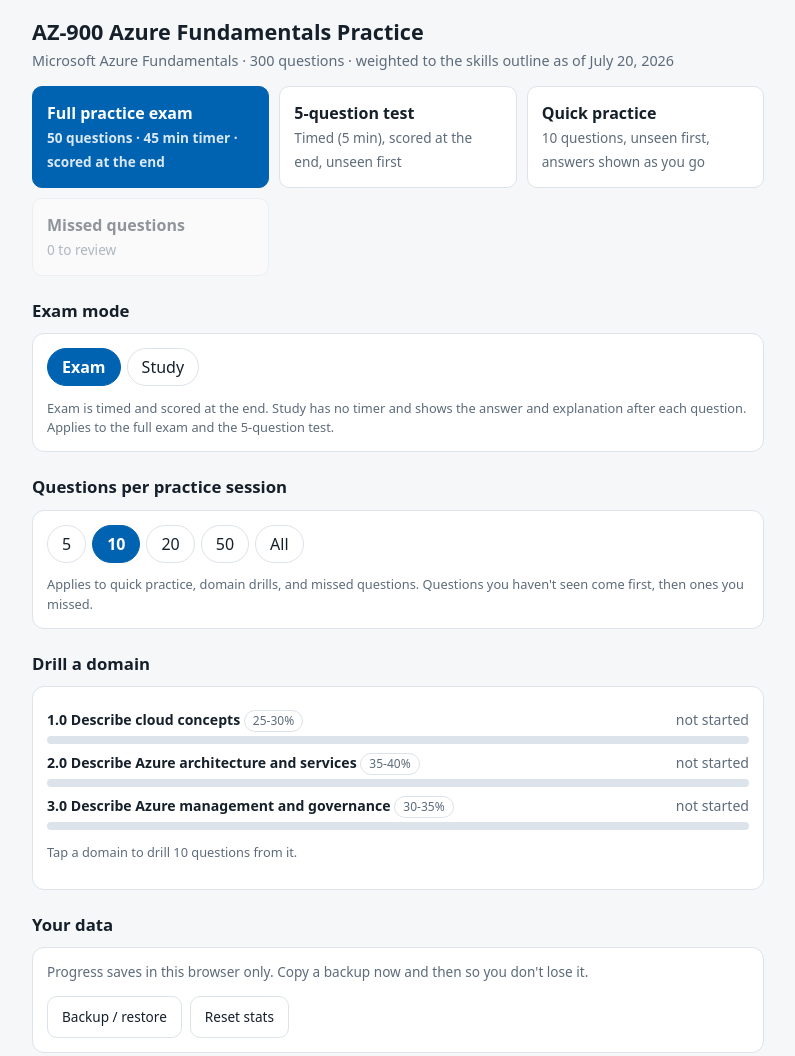
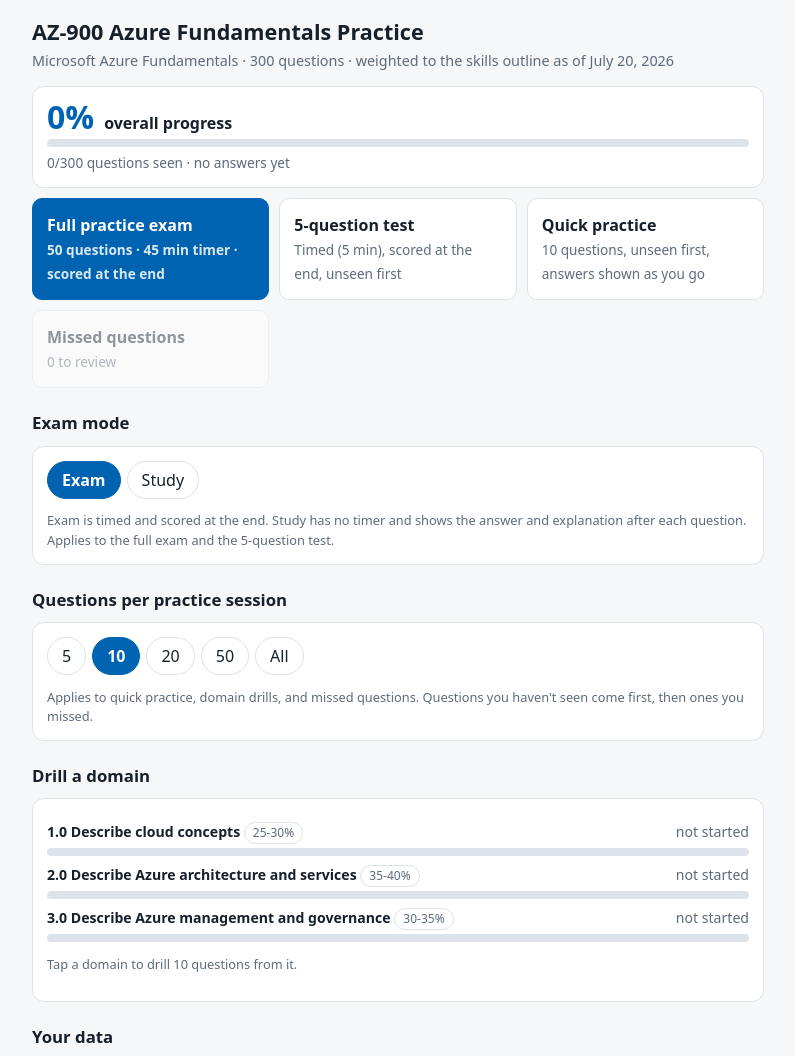
Before and after one commit to cburdette90/az-900, a plain HTML site: page index.html in a window 1280 px wide. Shown: the top 1056 px of the page, without its empty margins (242-1037 px from the left). Drawn offline with Linux system fonts and the light colour scheme.

Commit message:
Show overall progress on the home screen
Co-Authored-By: Claude Opus 5.5 <noreply@anthropic.com>
Claude-Session: https://claude.ai/code/session_011AHcG3aVY5z6q38Upj1MkD

```diff
--- a/index.html
+++ b/index.html
@@ -41,6 +41,8 @@ button:disabled{opacity:.45;cursor:default}
 .dom .lbl a:hover,.dom .lbl a:active{color:var(--brand);text-decoration:underline}
 .bar{height:8px;background:var(--line);border-radius:6px;overflow:hidden;margin-top:4px}
 .bar i{display:block;height:100%;background:var(--brand)}
+.overall{display:flex;align-items:baseline;gap:10px;flex-wrap:wrap}
+.overall .big-pct{font-size:2rem;font-weight:700;line-height:1;color:var(--brand)}
 .muted{color:var(--muted)}
 .small{font-size:.85rem}
 .top{display:flex;align-items:center;gap:10px;position:sticky;top:env(safe-area-inset-top);background:var(--bg);padding:8px 0;z-index:2;border-bottom:1px solid var(--line);margin-bottom:12px}
@@ -112,6 +114,7 @@ const qhtml=s=>{const k=s.indexOf("\n\n"); return k<0?esc(s):esc(s.slice(0,k))+`
 function record(id, ok){ const s=mem.stats[id]||{s:0,c:0,w:false}; s.s++; if(ok)s.c++; s.w=!ok; mem.stats[id]=s; }
 function missedIds(){ return BANK.filter(q=>mem.stats[q.id]&&mem.stats[q.id].w).map(q=>q.id); }
 function domainStats(d){ let s=0,c=0,seen=0; BANK.filter(q=>q.d==d).forEach(q=>{const t=mem.stats[q.id]; if(t){s+=t.s;c+=t.c;seen++;}}); return {pct:s?Math.round(c/s*100):null,seen,total:BANK.filter(q=>q.d==d).length}; }
+function overallStats(){ let s=0,c=0,seen=0; BANK.forEach(q=>{const t=mem.stats[q.id]; if(t){s+=t.s;c+=t.c;seen++;}}); return {acc:s?Math.round(c/s*100):null,seen,total:BANK.length,cov:BANK.length?Math.round(seen/BANK.length*100):0}; }
 function pick(ids){
   const n=mem.size||ids.length;
   const score=id=>{const t=mem.stats[id]; if(!t) return 0; if(t.w) return 1; return 2+t.c/t.s;};
@@ -173,6 +176,9 @@ function renderHome(){
   $("#app").innerHTML=`
   <h1>AZ-900 Azure Fundamentals Practice</h1>
   <p class="sub">Microsoft Azure Fundamentals &middot; ${BANK.length} questions &middot; weighted to the skills outline as of July 20, 2026</p>
+  ${(()=>{const o=overallStats();return `<div class="card"><div class="overall"><span class="big-pct">${o.cov}%</span><b>overall progress</b></div>
+    <div class="bar"><i style="width:${o.cov}%"></i></div>
+    <p class="small muted" style="margin:6px 0 0">${o.seen}/${o.total} questions seen &middot; ${o.acc===null?"no answers yet":o.acc+"% correct"}</p></div>`})()}
   <div class="grid">
     <button class="big primary" id="bExam"><b>Full practice exam</b><span style="color:inherit;opacity:.85">${EXAM_N} questions &middot; ${mem.study?"study mode, no timer, answers as you go":EXAM_MIN+" min timer &middot; scored at the end"}</span></button>
     <button class="big" id="bMini"><b>5-question test</b><span>${mem.study?"No timer, answers as you go":"Timed ("+MINI_MIN+" min), scored at the end"}, unseen first</span></button>
--- a/sw.js
+++ b/sw.js
@@ -1,4 +1,4 @@
-const C="az900-v1";
+const C="az900-v2";
 const FILES=["./","index.html","manifest.webmanifest","icon-180.png","icon-192.png","icon-512.png","bank/d1.js","bank/d2.js","bank/d3.js"];
 self.addEventListener("install",e=>{e.waitUntil(caches.open(C).then(c=>c.addAll(FILES)));self.skipWaiting();});
 self.addEventListener("activate",e=>{e.waitUntil(caches.keys().then(k=>Promise.all(k.filter(x=>x!==C).map(x=>caches.delete(x)))));self.clients.claim();});
```
